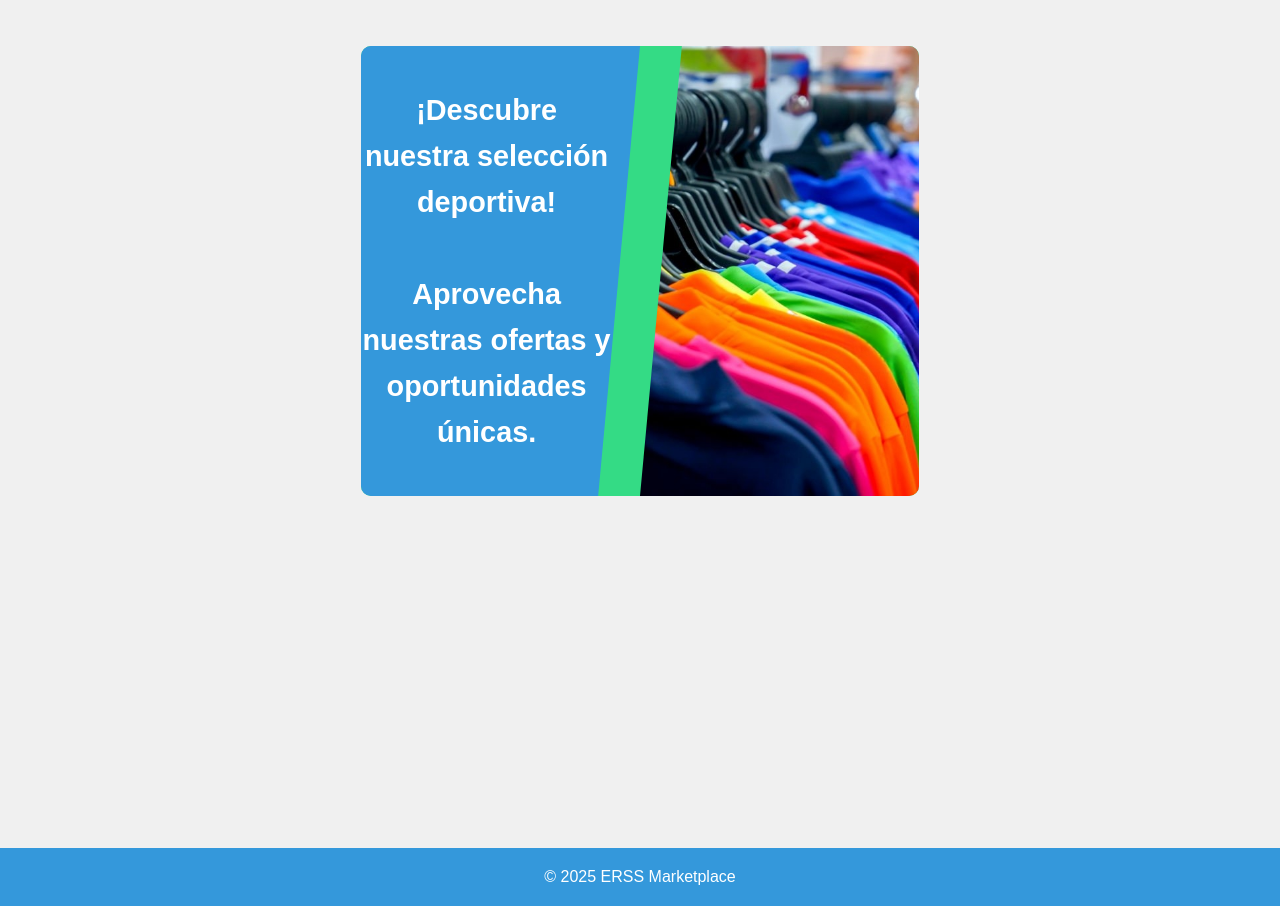
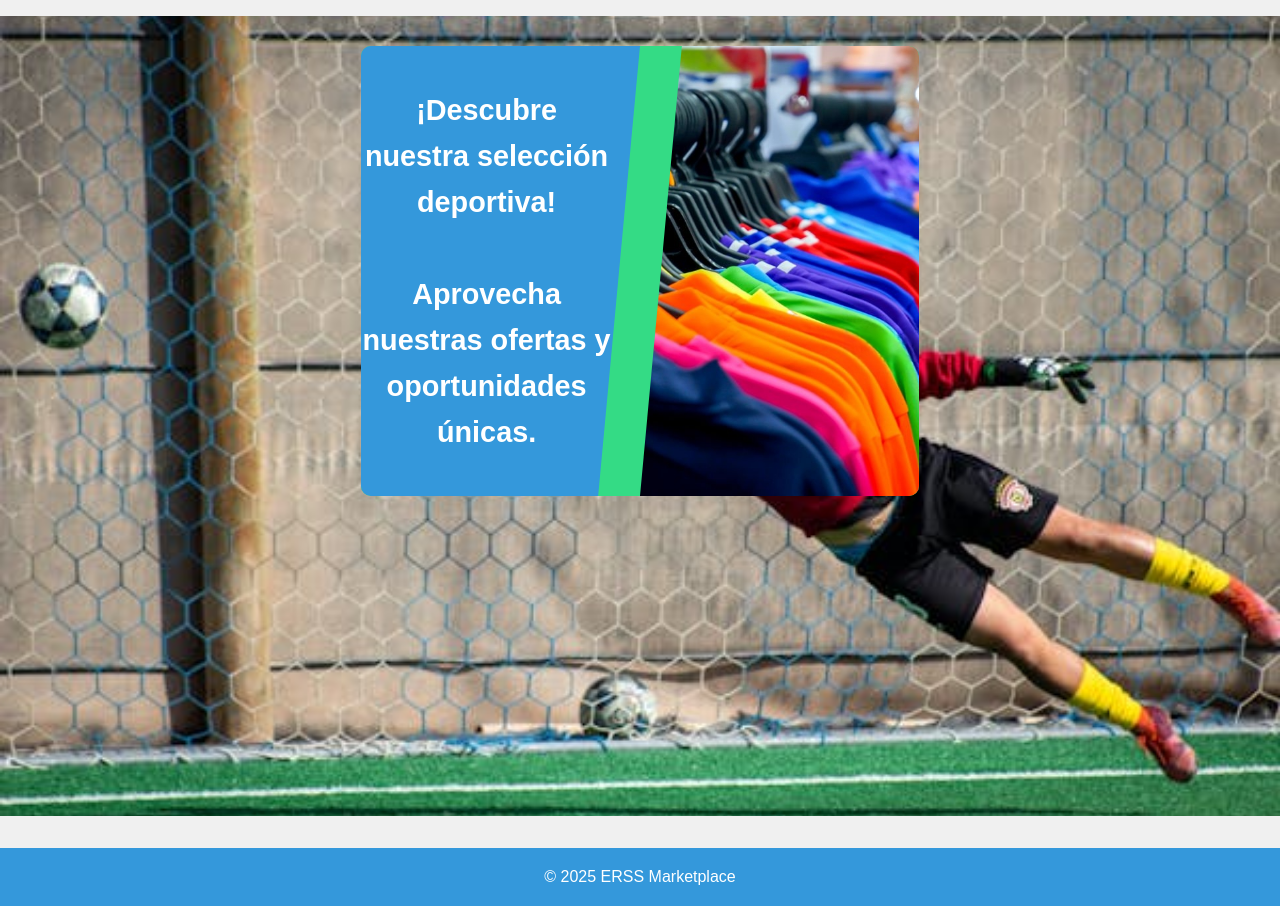
Before and after one commit to marcmarant/erssmarket, a Flask app: page / in a window 1280 px wide. Shown: the part 70-976 px from the top of the page. Run offline with Flask 3, Linux system fonts and the light colour scheme.

Commit message:
cambios para poner fondo en home

```diff
--- a/app/static/styles/home.css
+++ b/app/static/styles/home.css
@@ -5,7 +5,15 @@
   gap: 20px;
   justify-content: center;
   padding: 20px;
+  background-image: url('../images/fondo.jpeg');
+  background-size: cover;
+  background-position: center;
+  background-repeat: no-repeat;
+  min-height: 100vh;
 }
+
+
+
 
 .item-container {
   width: 45%;
```
